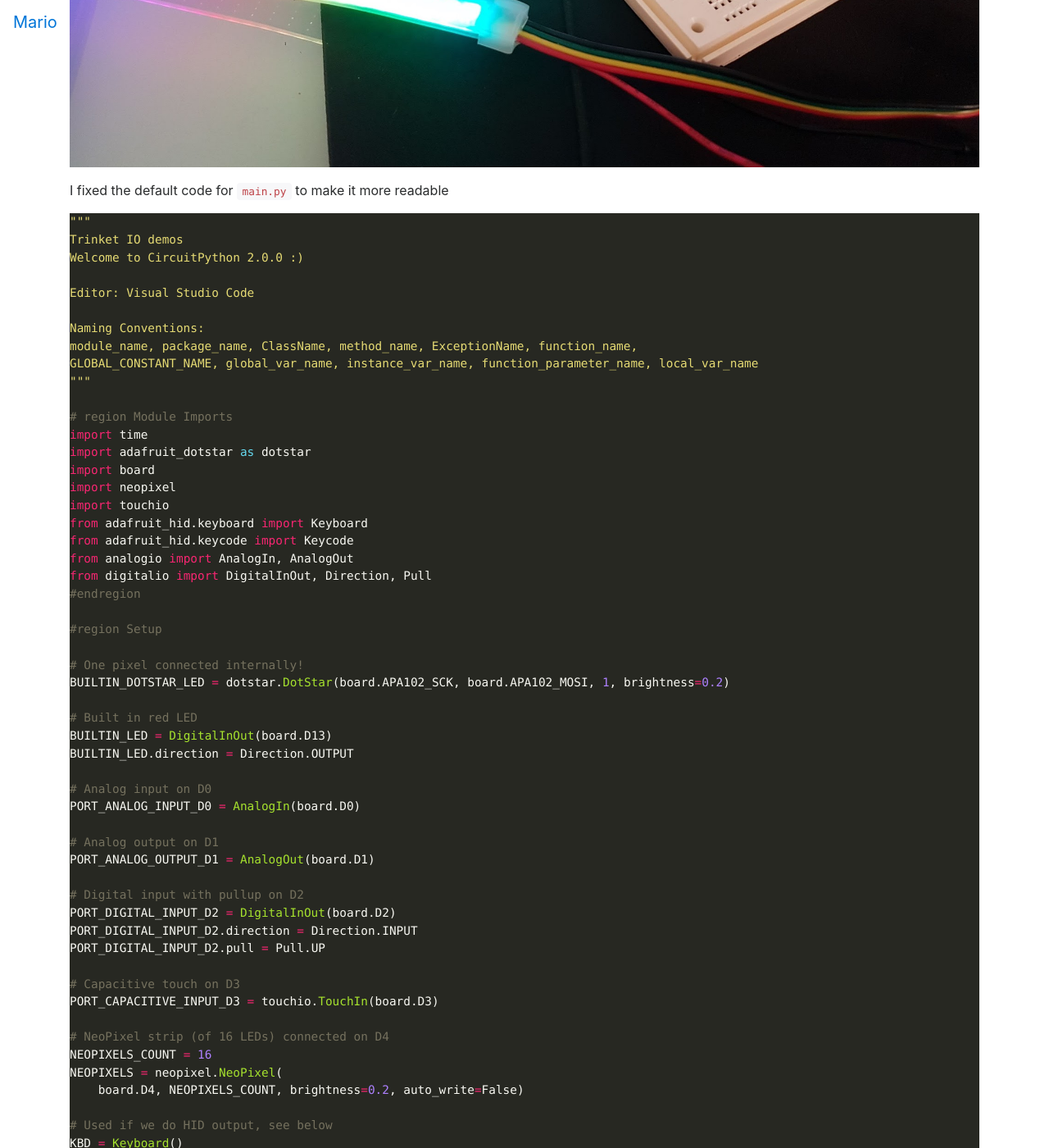
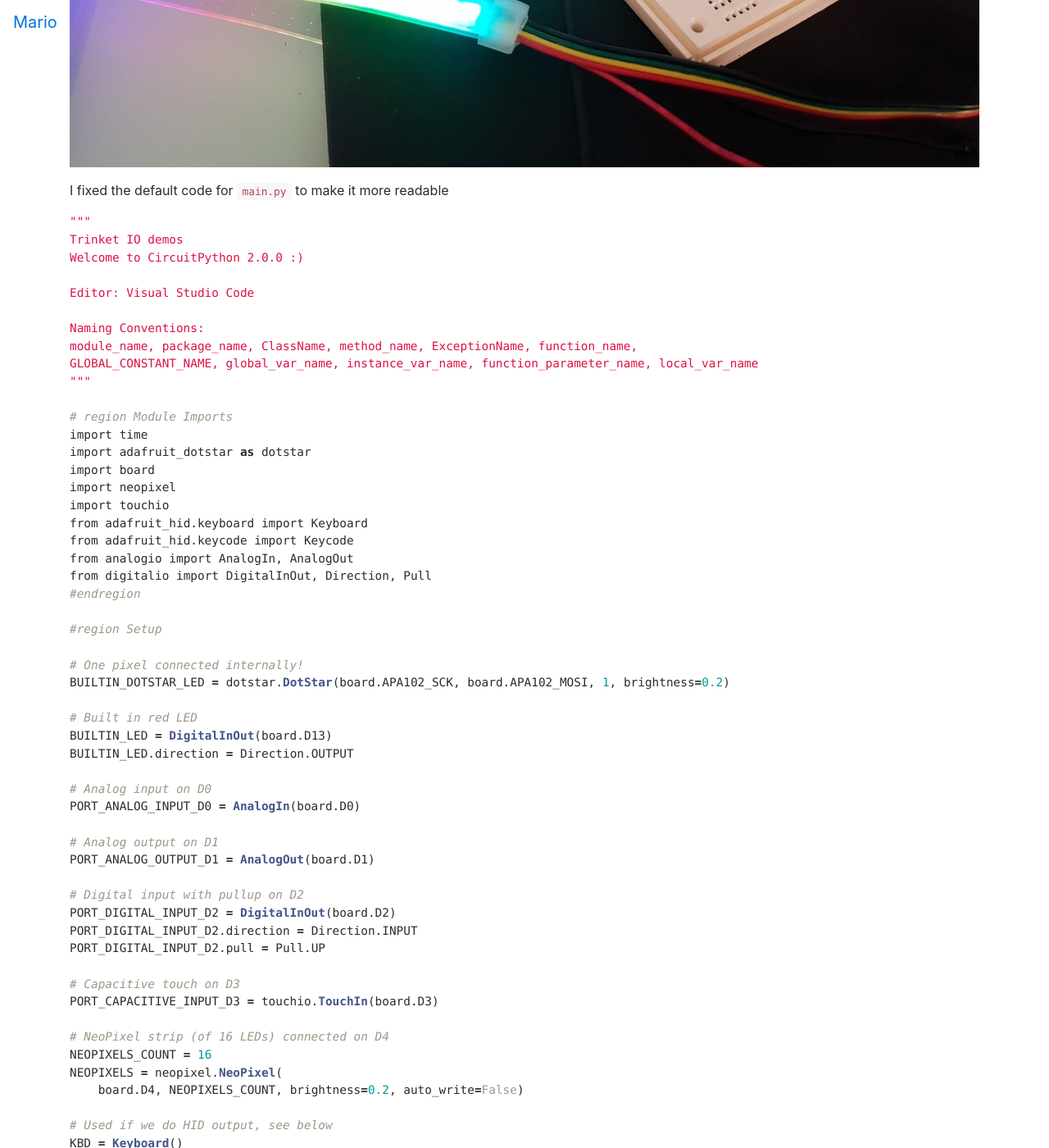
Before and after one commit to mariodivece/mariodivece.github.io, a Jekyll site: the page built from _posts/2017-12-21-the-trinket-m0.md, in a window 1280 px wide and 1400 px high, scrolled down 556 px. Shown: the whole window at 82% size. Built offline with Jekyll 4.4.1, drawn with Linux system fonts in a browser that asks for light colours; nearby versions of some CDN libraries; comment, search, counter and statistics services are not loaded.

Commit message:
updating syntax

```diff
--- a/css/syntax.css
+++ b/css/syntax.css
@@ -1,257 +1,271 @@
-.highlight pre {
-    background-color: #272822;
-}
-
-.highlight .hll {
-    background-color: #272822;
+.highlight {
+    background: #ffffff;
 }
 
     .highlight .c {
-    color: #75715e
+        color: #999988;
+        font-style: italic
     }
     /* Comment */
     .highlight .err {
-    color: #960050;
-    background-color: #1e0010
+        color: #a61717;
+        background-color: #e3d2d2
     }
     /* Error */
     .highlight .k {
-    color: #66d9ef
+        font-weight: bold
     }
     /* Keyword */
-.highlight .l {
-    color: #ae81ff
-}
-/* Literal */
-.highlight .n {
-    color: #f8f8f2
-}
-/* Name */
     .highlight .o {
-    color: #f92672
+        font-weight: bold
     }
     /* Operator */
-.highlight .p {
-    color: #f8f8f2
-}
-/* Punctuation */
     .highlight .cm {
-    color: #75715e
+        color: #999988;
+        font-style: italic
     }
     /* Comment.Multiline */
     .highlight .cp {
-    color: #75715e
+        color: #999999;
+        font-weight: bold
     }
     /* Comment.Preproc */
     .highlight .c1 {
-    color: #75715e
+        color: #999988;
+        font-style: italic
     }
     /* Comment.Single */
     .highlight .cs {
-    color: #75715e
+        color: #999999;
+        font-weight: bold;
+        font-style: italic
     }
     /* Comment.Special */
+    .highlight .gd {
+        color: #000000;
+        background-color: #ffdddd
+    }
+        /* Generic.Deleted */
+        .highlight .gd .x {
+            color: #000000;
+            background-color: #ffaaaa
+        }
+    /* Generic.Deleted.Specific */
     .highlight .ge {
         font-style: italic
     }
     /* Generic.Emph */
+    .highlight .gr {
+        color: #aa0000
+    }
+    /* Generic.Error */
+    .highlight .gh {
+        color: #999999
+    }
+    /* Generic.Heading */
+    .highlight .gi {
+        color: #000000;
+        background-color: #ddffdd
+    }
+        /* Generic.Inserted */
+        .highlight .gi .x {
+            color: #000000;
+            background-color: #aaffaa
+        }
+    /* Generic.Inserted.Specific */
+    .highlight .go {
+        color: #888888
+    }
+    /* Generic.Output */
+    .highlight .gp {
+        color: #555555
+    }
+    /* Generic.Prompt */
     .highlight .gs {
         font-weight: bold
     }
     /* Generic.Strong */
+    .highlight .gu {
+        color: #aaaaaa
+    }
+    /* Generic.Subheading */
+    .highlight .gt {
+        color: #aa0000
+    }
+    /* Generic.Traceback */
     .highlight .kc {
-    color: #66d9ef
+        font-weight: bold
     }
     /* Keyword.Constant */
     .highlight .kd {
-    color: #66d9ef
+        font-weight: bold
     }
     /* Keyword.Declaration */
-.highlight .kn {
-    color: #f92672
-}
-/* Keyword.Namespace */
     .highlight .kp {
-    color: #66d9ef
+        font-weight: bold
     }
     /* Keyword.Pseudo */
     .highlight .kr {
-    color: #66d9ef
+        font-weight: bold
     }
     /* Keyword.Reserved */
     .highlight .kt {
-    color: #66d9ef
+        color: #445588;
+        font-weight: bold
     }
     /* Keyword.Type */
-.highlight .ld {
-    color: #e6db74
-}
-/* Literal.Date */
     .highlight .m {
-    color: #ae81ff
+        color: #009999
     }
     /* Literal.Number */
     .highlight .s {
-    color: #e6db74
+        color: #d14
     }
     /* Literal.String */
     .highlight .na {
-    color: #a6e22e
+        color: #008080
     }
     /* Name.Attribute */
     .highlight .nb {
-    color: #f8f8f2
+        color: #0086B3
     }
     /* Name.Builtin */
     .highlight .nc {
-    color: #a6e22e
+        color: #445588;
+        font-weight: bold
     }
     /* Name.Class */
     .highlight .no {
-    color: #66d9ef
+        color: #008080
     }
     /* Name.Constant */
-.highlight .nd {
-    color: #a6e22e
-}
-/* Name.Decorator */
     .highlight .ni {
-    color: #f8f8f2
+        color: #800080
     }
     /* Name.Entity */
     .highlight .ne {
-    color: #a6e22e
+        color: #990000;
+        font-weight: bold
     }
     /* Name.Exception */
     .highlight .nf {
-    color: #a6e22e
+        color: #990000;
+        font-weight: bold
     }
     /* Name.Function */
-.highlight .nl {
-    color: #f8f8f2
-}
-/* Name.Label */
     .highlight .nn {
-    color: #f8f8f2
+        color: #555555
     }
     /* Name.Namespace */
-.highlight .nx {
-    color: #a6e22e
-}
-/* Name.Other */
-.highlight .py {
-    color: #f8f8f2
-}
-/* Name.Property */
     .highlight .nt {
-    color: #f92672
+        color: #000080
     }
     /* Name.Tag */
     .highlight .nv {
-    color: #f8f8f2
+        color: #008080
     }
     /* Name.Variable */
     .highlight .ow {
-    color: #f92672
+        font-weight: bold
     }
     /* Operator.Word */
     .highlight .w {
-    color: #f8f8f2
+        color: #bbbbbb
     }
     /* Text.Whitespace */
     .highlight .mf {
-    color: #ae81ff
+        color: #009999
     }
     /* Literal.Number.Float */
     .highlight .mh {
-    color: #ae81ff
+        color: #009999
     }
     /* Literal.Number.Hex */
     .highlight .mi {
-    color: #ae81ff
+        color: #009999
     }
     /* Literal.Number.Integer */
     .highlight .mo {
-    color: #ae81ff
+        color: #009999
     }
     /* Literal.Number.Oct */
     .highlight .sb {
-    color: #e6db74
+        color: #d14
     }
     /* Literal.String.Backtick */
     .highlight .sc {
-    color: #e6db74
+        color: #d14
     }
     /* Literal.String.Char */
     .highlight .sd {
-    color: #e6db74
+        color: #d14
     }
     /* Literal.String.Doc */
     .highlight .s2 {
-    color: #e6db74
+        color: #d14
     }
     /* Literal.String.Double */
     .highlight .se {
-    color: #ae81ff
+        color: #d14
     }
     /* Literal.String.Escape */
     .highlight .sh {
-    color: #e6db74
+        color: #d14
     }
     /* Literal.String.Heredoc */
     .highlight .si {
-    color: #e6db74
+        color: #d14
     }
     /* Literal.String.Interpol */
     .highlight .sx {
-    color: #e6db74
+        color: #d14
     }
     /* Literal.String.Other */
     .highlight .sr {
-    color: #e6db74
+        color: #009926
     }
     /* Literal.String.Regex */
     .highlight .s1 {
-    color: #e6db74
+        color: #d14
     }
     /* Literal.String.Single */
     .highlight .ss {
-    color: #e6db74
+        color: #990073
     }
     /* Literal.String.Symbol */
     .highlight .bp {
-    color: #f8f8f2
+        color: #999999
     }
     /* Name.Builtin.Pseudo */
     .highlight .vc {
-    color: #f8f8f2
+        color: #008080
     }
     /* Name.Variable.Class */
     .highlight .vg {
-    color: #f8f8f2
+        color: #008080
     }
     /* Name.Variable.Global */
     .highlight .vi {
-    color: #f8f8f2
+        color: #008080
     }
     /* Name.Variable.Instance */
     .highlight .il {
-    color: #ae81ff
+        color: #009999
     }
     /* Literal.Number.Integer.Long */
 
-.highlight .gh {
+    /* Make line numbers unselectable: excludes line numbers from copy-paste user ops */
+    .highlight .lineno {
+        -webkit-user-select: none;
+        -moz-user-select: none;
+        -o-user-select: none;
     }
-/* Generic Heading & Diff Header */
-.highlight .gu {
-    color: #75715e;
+
+.lineno::-moz-selection {
+    background-color: transparent;
 }
-/* Generic.Subheading & Diff Unified/Comment? */
-.highlight .gd {
-    color: #f92672;
+/* Mozilla specific */
+.lineno::selection {
+    background-color: transparent;
 }
-/* Generic.Deleted & Diff Deleted */
-.highlight .gi {
-    color: #a6e22e;
-}
-/* Generic.Inserted & Diff Inserted */
+/* Other major browsers */
```
Lines whose indentation alone changed are shown as unchanged.
